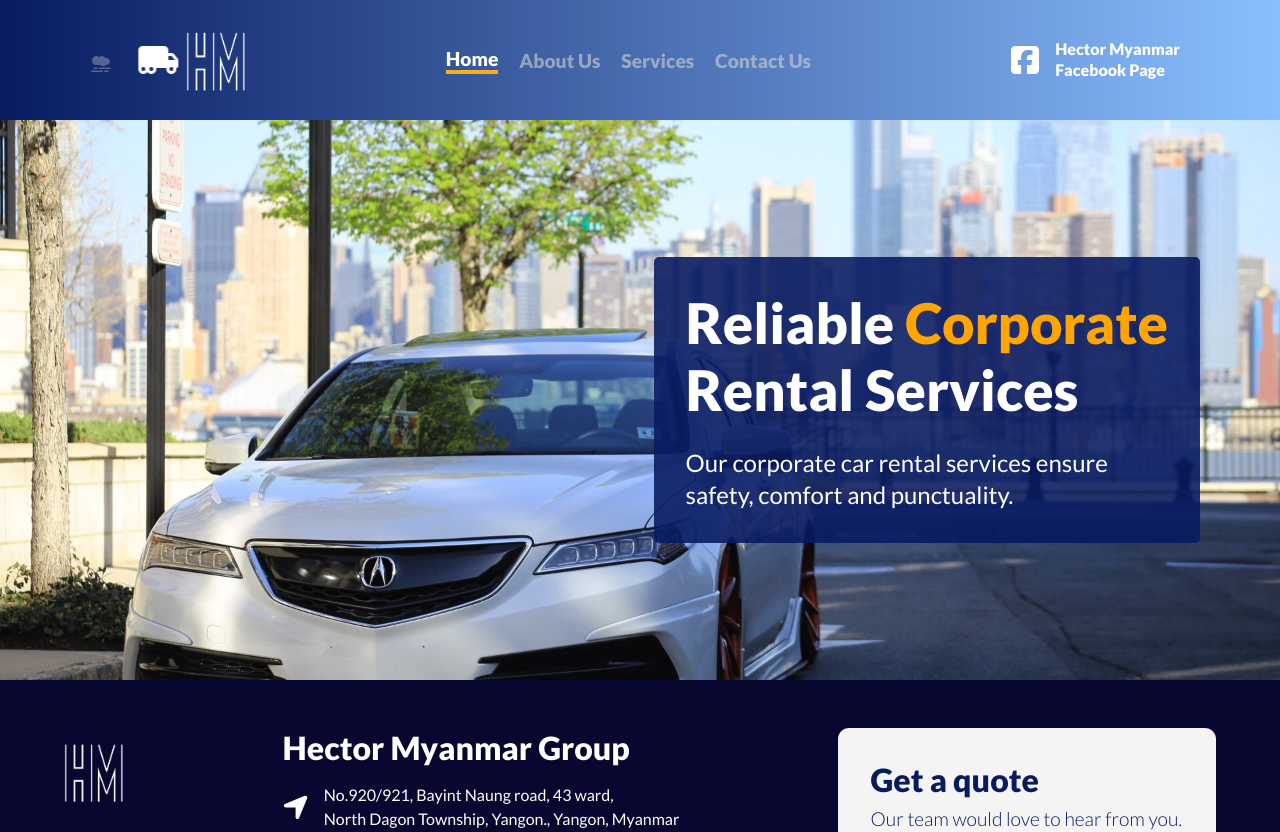
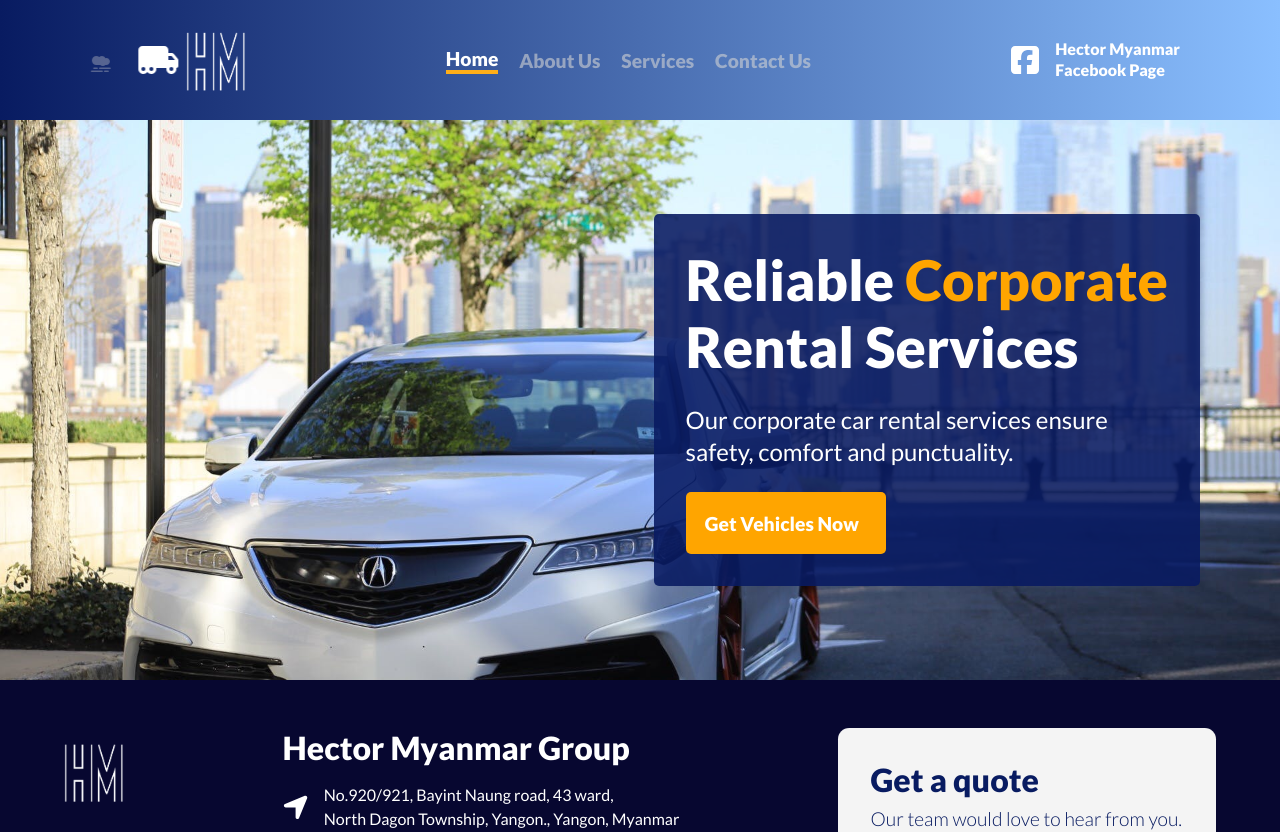
Before and after one commit to PhilipPhyoe/corporateTheme, a React (Vite) app in the folder frontend/: page / in a window 1280 px wide. Shown: the top 832 px of the page. Built offline with nearby package versions, Linux system fonts and the light colour scheme.

Commit message:
add button and style this

```diff
--- /dev/null
+++ b/frontend/src/Components/Button.jsx
@@ -0,0 +1,14 @@
+import { Link } from "react-router-dom";
+import "../assets/Button.css";
+
+const Button = () => {
+  return (
+    <div>
+      <Link to="/contact">
+        <p className="button">Get Vehicles Now</p>
+      </Link>
+    </div>
+  );
+};
+
+export default Button;
--- a/frontend/src/Components/Hero.jsx
+++ b/frontend/src/Components/Hero.jsx
@@ -1,4 +1,5 @@
 import "../assets/Hero.css";
+import Button from "./Button";
 
 const Hero = () => {
   return (
@@ -14,6 +15,7 @@ const Hero = () => {
           <br />
           safety, comfort and punctuality.
         </p>
+        <Button cta="Get Vehicles Now" />
       </div>
     </div>
   );
--- /dev/null
+++ b/frontend/src/assets/Button.css
@@ -0,0 +1,15 @@
+.button {
+    width: 200px;
+    height: auto;
+    padding: 1.2rem;
+    background-color: orange;
+    border-radius: 5px;
+    color: white;
+    font-size: 1.2rem;
+    font-weight: 900;
+}
+.button:hover{
+    transform: scale(1.1);
+    background-color: white;
+    color: orange;
+}
```
